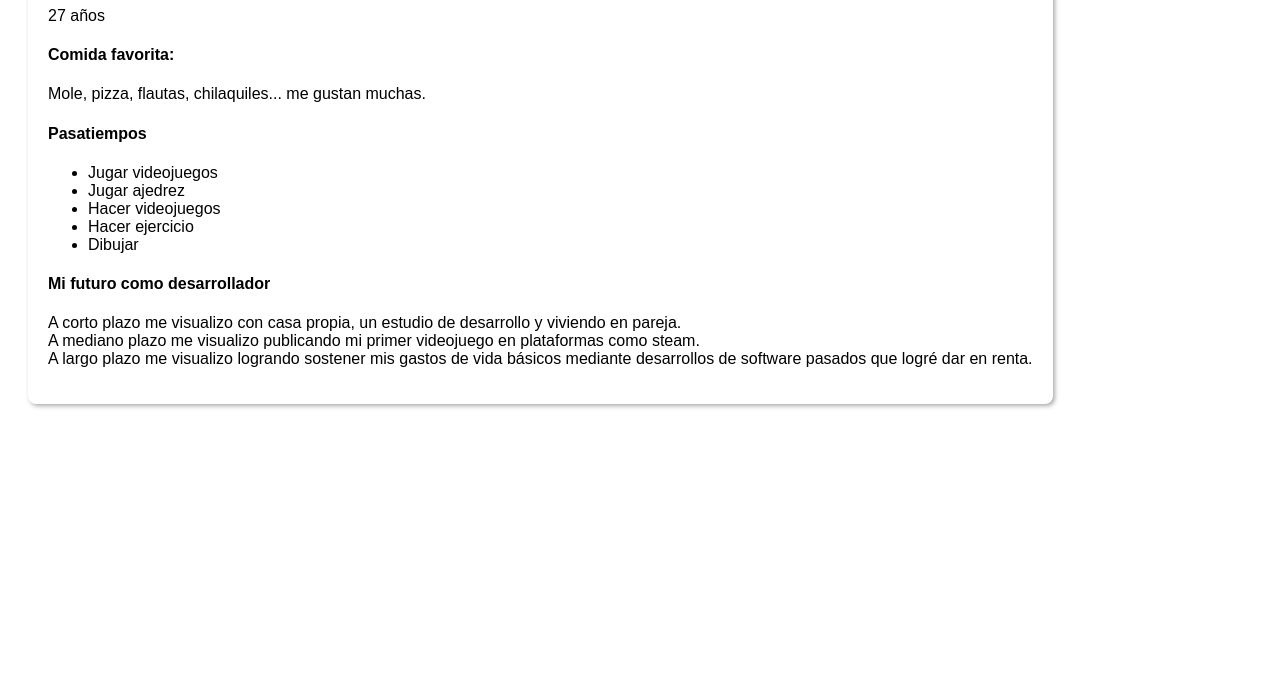
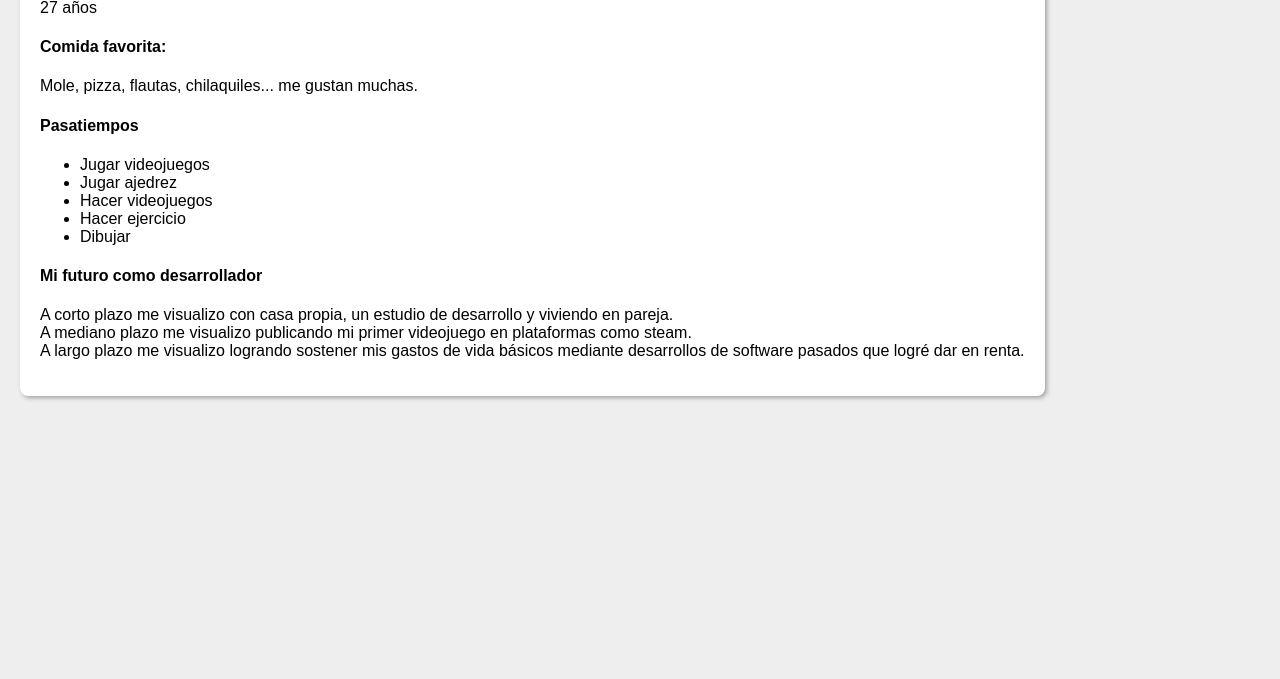
Before and after one commit to mackoolBcamp/clase-gus-DSWF-C8, a plain HTML site: page profiles/gustavoCastillo.html in a window 1280 px wide. Shown: the part 121-800 px from the top of the page. Drawn offline with Linux system fonts and the light colour scheme.

Commit message:
Cambie el color de fondo

```diff
--- a/profiles/gustavoCastillo.html
+++ b/profiles/gustavoCastillo.html
@@ -9,7 +9,13 @@
       * {
         font-family: Arial, Helvetica, sans-serif;
       }
+      body {
+        margin: 0;
+        padding: 0;
+        background-color: #eee;
+      }
       .card {
+        background-color: #fff;
         padding: 20px;
         margin: 20px;
         border-radius: 8px;
```
